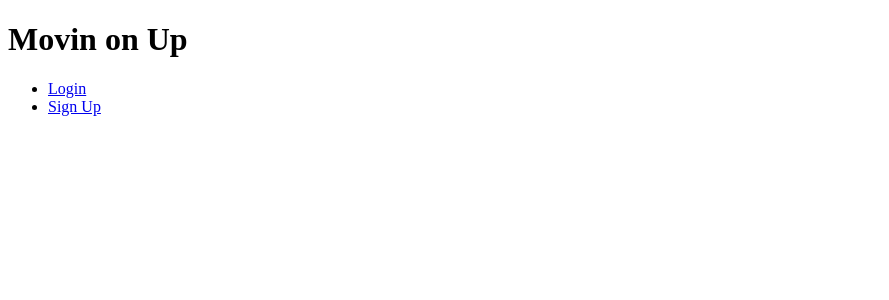
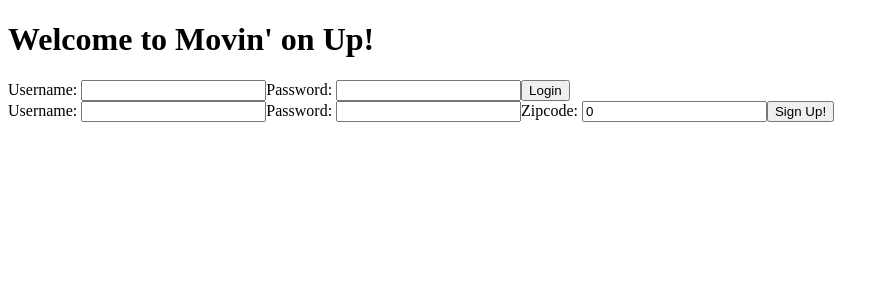
Before and after one commit to team-middleton/team-middleton, a React app: page / in a window 1280 px wide. Shown: the top 300 px of the page, without its empty margins (0-889 px from the left). Built offline with nearby package versions, Linux system fonts and the light colour scheme; no server answers; the HTML template or start-up script is replaced by a standard one; what react-google-maps would draw is missing.

Commit message:
Hooked Login and Signup components up to App

```diff
--- a/react-client/src/components/Login.jsx
+++ b/react-client/src/components/Login.jsx
@@ -12,13 +12,13 @@ class Login extends React.Component {
 		this.login = this.login.bind(this);
 	}
 
-	login(e) {
+	login() {
 		axios.post('/login', {
 			username: this.state.username,
 			password: this.state.password
 		})
 		.then((response) => {
-			//route them somewhere and change App's state to logged in
+			this.props.login()
 		})
 		.catch((err) => {
 			console.error(err)
@@ -31,7 +31,7 @@ class Login extends React.Component {
 				<form>
 				Username: <input value={this.state.username} onChange={(event) => this.setState({username: event.target.value})}/>
 				Password: <input value={this.state.password} onChange={(event) => this.setState({password: event.target.value})}/>
-				<button type="submit" onClick={this.login}>Login</button>
+				<button type="submit" onClick={this.login()}>Login</button>
 				</form>
 			</div>
 		)
--- a/react-client/src/components/Signup.jsx
+++ b/react-client/src/components/Signup.jsx
@@ -1,6 +1,6 @@
 import React from 'react';
 import ReactDOM from 'react-dom';
-import Axios from 'axios';
+import axios from 'axios';
 
 class Signup extends React.Component {
 	constructor(props){
@@ -20,7 +20,7 @@ class Signup extends React.Component {
 			zipcodefrom: this.state.zipcode
 		})
 		.then((response) => {
-			//route them somewhere
+			console.log('You\'re signed up! Now just log in.')
 		})
 		.catch((error) => {
 			console.error(error)
@@ -34,7 +34,7 @@ class Signup extends React.Component {
 				Username: <input value={this.state.username} onChange={(event) => this.setState({username: event.target.value})}/>
 				Password: <input value={this.state.password} onChange={(event) => this.setState({password: event.target.value})}/>
 				Zipcode: <input value={this.state.zipcode} onChange={(event) => this.setState({zipcode: event.target.value})}/>
-				<button type="submit" onClick={this.signup}>Sign Up!</button>
+				<button type="submit" onClick={this.signup()}>Sign Up!</button>
 				</form>
 			</div>
 		)
--- a/react-client/src/components/homeHeader.jsx
+++ /dev/null
@@ -1,18 +0,0 @@
-import React from 'react';
-import ReactDOM from 'react-dom';
-import { Link } from 'react-router-dom';
-
-// The Header creates links that can be used to navigate
-// between routes.
-const Homeheader = () => (
-  <header>
-    <nav>
-      <ul>
-        <li><Link to='/login'>Login</Link></li>
-        <li><Link to='/signup'>Sign Up</Link></li>
-      </ul>
-    </nav>
-  </header>
-)
-
-export default Homeheader;
--- a/react-client/src/components/homeMain.jsx
+++ /dev/null
@@ -1,17 +0,0 @@
-import React from 'react';
-import ReactDOM from 'react-dom';
-import { Switch, Route } from 'react-router-dom';
-import Login from './Login.jsx';
-import Signup from './Signup.jsx';
-
-// The Main component renders one of the Routes (provided that one matches).
-const Homemain = () => (
-  <main>
-    <Switch>
-      <Route path='/login' component={Login}/>
-      <Route path='/signup' component={Signup}/>
-    </Switch>
-  </main>
-)
-
-export default Homemain;
--- a/react-client/src/index.jsx
+++ b/react-client/src/index.jsx
@@ -4,8 +4,8 @@ import { BrowserRouter } from 'react-router-dom';
 import axios from 'axios';
 import Header from './components/Header.jsx';
 import Main from './components/Main.jsx';
-import Homeheader from './components/homeHeader.jsx';
-import Homemain from './components/homeMain.jsx';
+import Login from './components/Login.jsx';
+import Signup from './components/Signup.jsx';
 
 class App extends React.Component {
   constructor(props) {
@@ -15,12 +15,12 @@ class App extends React.Component {
     }
   }
 
-  logIn() {
+  login() {
     this.setState({loggedIn: true})
   }
 
-  logOut() {
-    axios.post('/logout')
+  logout() {
+    axios.get('/logout')
     .then((response) => {
       this.setState({loggedIn: false})
     })
@@ -31,18 +31,22 @@ class App extends React.Component {
 
   render () {
     if(this.state.loggedIn){
-      return (<div>
-      <h1>Moving App</h1>
-      <Header logout={this.logOut}/>
-      <Main />
-    </div>)
+      return (
+        <div>
+          <h1>Moving App</h1>
+          <Header logout={this.logout.bind(this)}/>
+          <Main />
+        </div>
+      )
     }
     else{
-      return (<div>
-      <h1>Movin on Up</h1>
-      <Homeheader />
-      <Homemain />
-    </div>)
+      return (
+        <div>
+          <h1>Welcome to Movin' on Up!</h1>
+          <Login login={this.login.bind(this)}/>
+          <Signup />
+        </div>
+      )
     }
   }
 }
```
Also changed, not shown: 1 other file (tests, documents, lock files or other folders).
